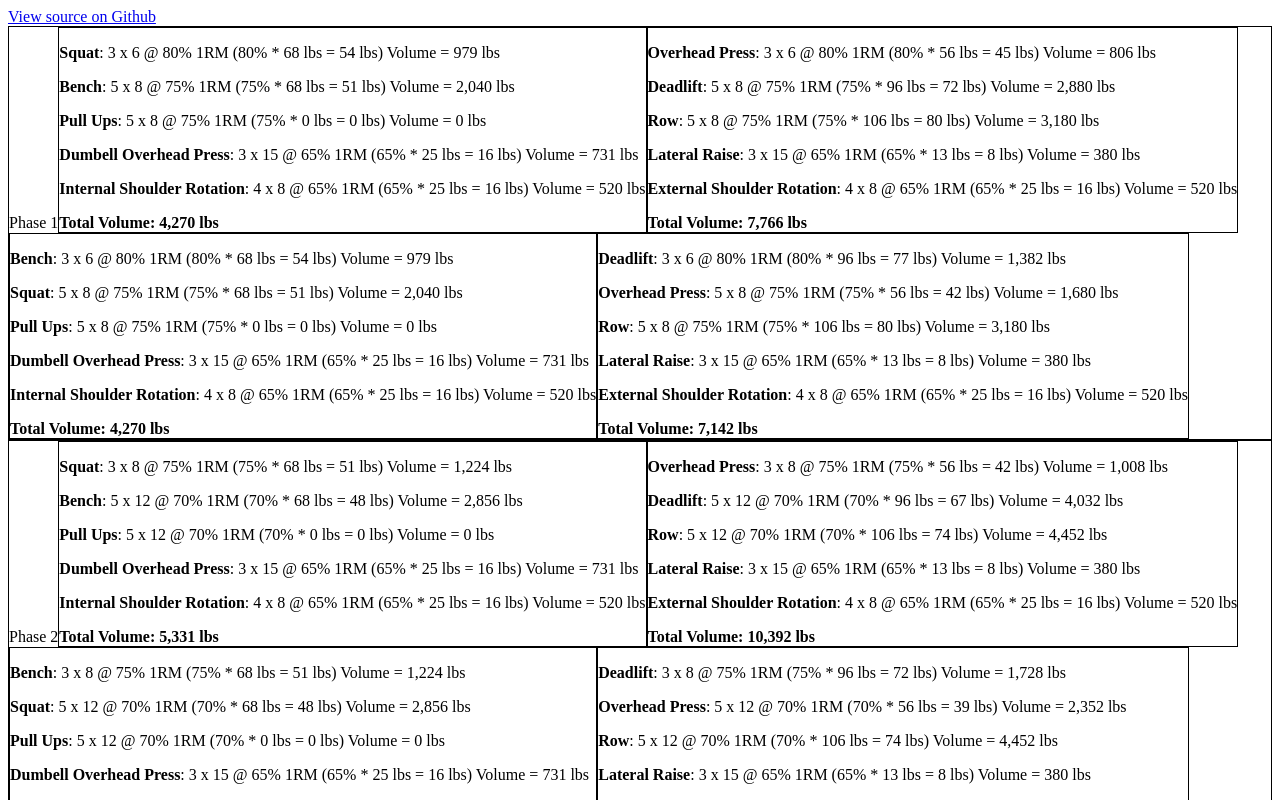
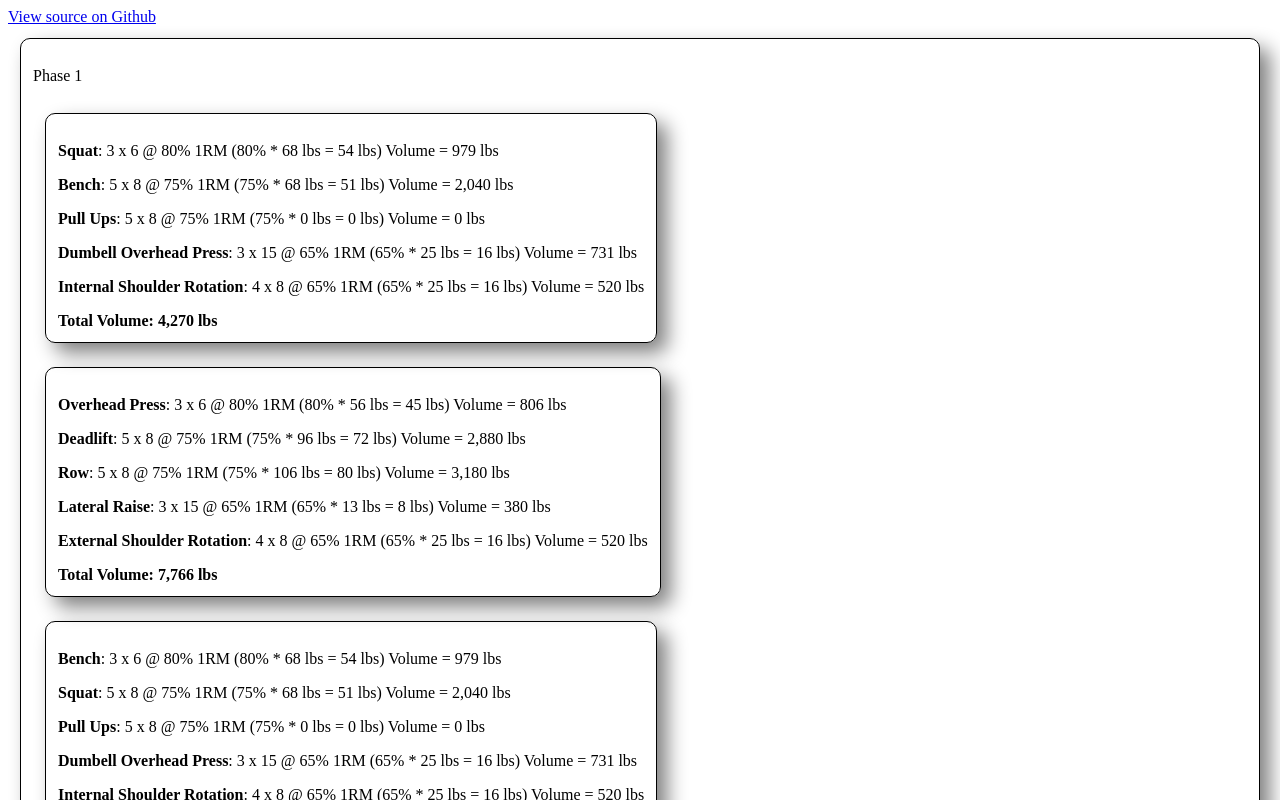
Before and after one commit to lowellbander/lbrlp, a React (Create React App) app: page / in a window 1280 px wide. Shown: the top 800 px of the page. Built offline with nearby package versions, Linux system fonts and the light colour scheme.

Commit message:
improve styling

```diff
--- a/public/index.html
+++ b/public/index.html
@@ -6,6 +6,10 @@
       .card {
         border: 1px solid black;
         display: inline-block;
+        padding: 12px;
+        margin: 12px;
+        border-radius: 10px;
+        box-shadow: 10px 10px 20px grey;
       }
     </style>
     <link rel="shortcut icon" href="%PUBLIC_URL%/favicon.ico" />
--- a/src/PhaseCard.js
+++ b/src/PhaseCard.js
@@ -7,7 +7,7 @@ const {WorkoutCard} = require('./WorkoutCard.js');
 export function PhaseCard({phase, name}: {phase: Phase, name: string}): React$Node {
     return (
         <div className="card">
-            {name}
+            <p>{name}</p>
             {getWorkouts().map((w, i) => <WorkoutCard key={i} workout={w} phase={phase} />)}
         </div>
     );
```
